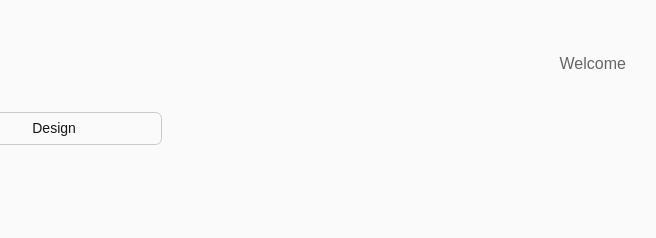
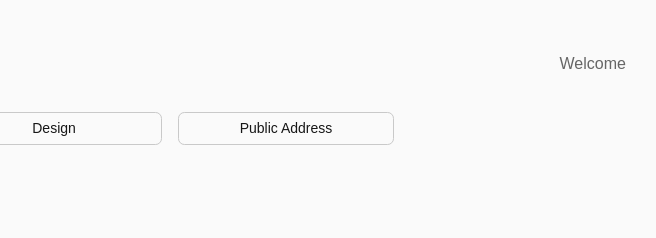
Before and after one commit to josegpt/pz, a plain HTML site: page index.html in a window 1280 px wide. Shown: the top 238 px of the page, 354-1010 px from the left. Drawn offline with Linux system fonts and the light colour scheme.

Commit message:
index.html: add addr link

```diff
--- a/index.html
+++ b/index.html
@@ -29,6 +29,7 @@
 </nav>
 <nav class=grid>
 <a data-style=secondary href=https://design.pz.do>Design</a>
+<a data-style=secondary href=https://addr.pz.do>Public Address</a>
 </nav>
 </header>
 
```
